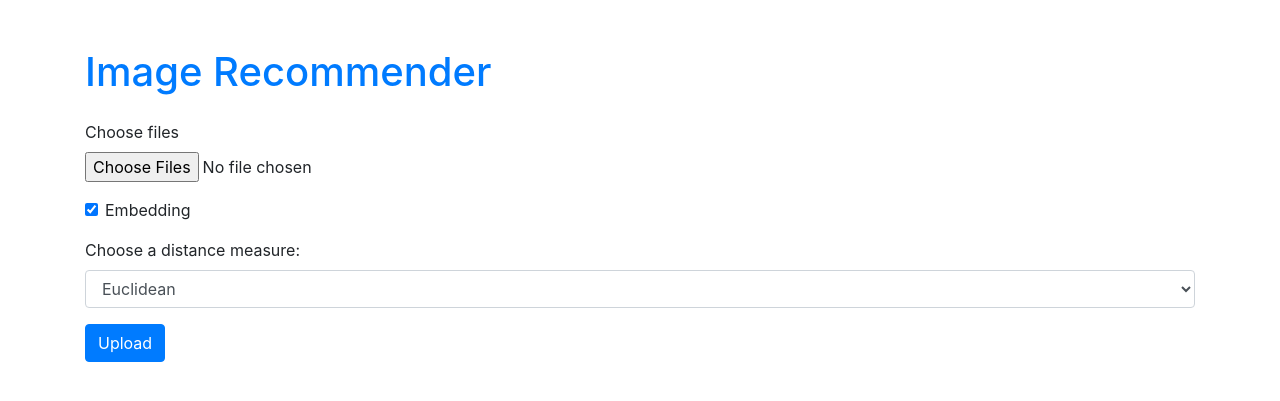
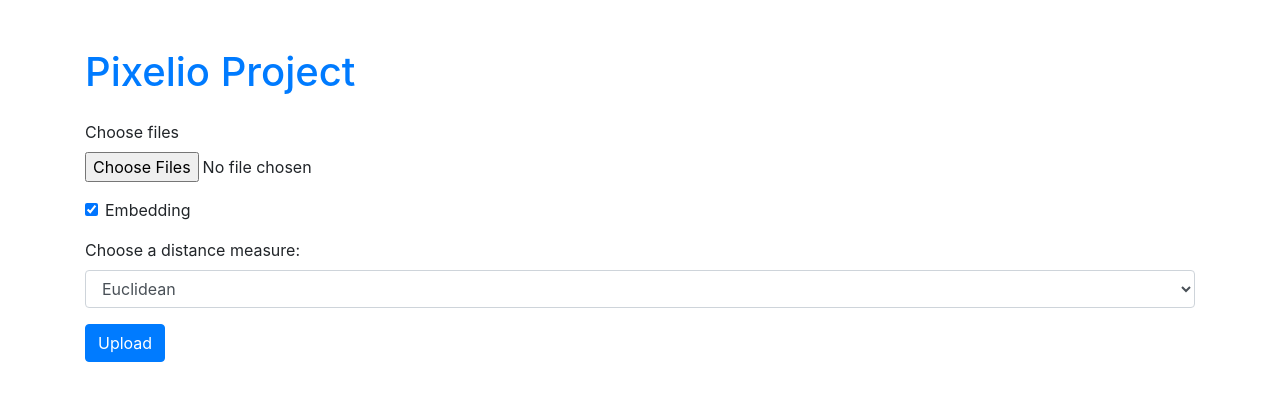
Before and after one commit to AlhaririAnas/Pixelio-Project, a Flask app: page / in a window 1280 px wide. Shown: the top 401 px of the page. Run offline with Flask 3, Linux system fonts and the light colour scheme; some libraries are stand-ins or nearby versions.

Commit message:
edited headline

```diff
--- a/app/templates/upload.html
+++ b/app/templates/upload.html
@@ -2,7 +2,7 @@
 {% extends "layout.html" %}
 {% block title %}Upload Images{% endblock %}
 {% block content %}
-<h1 class="mb-4"><a href="https://github.com/AlhaririAnas/Pixelio-Project">Image Recommender</a></h1>
+<h1 class="mb-4"><a href="https://github.com/AlhaririAnas/Pixelio-Project">Pixelio Project</a></h1>
 <form method="post" enctype="multipart/form-data">
     <div class="form-group">
         <label for="file">Choose files</label>
```
